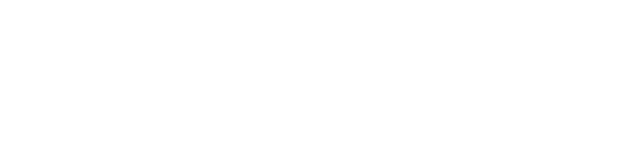
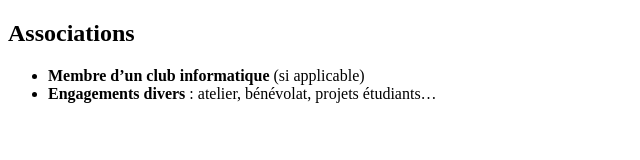
Before and after one commit to setondjimauriac/mon-cv, a plain HTML site: page index.html in a window 1280 px wide. Shown: the whole page, without its empty margins (0-640 px from the left). Drawn offline with Linux system fonts and the light colour scheme.

Commit message:
mise en place de la section associations

```diff
--- a/index.html
+++ b/index.html
@@ -6,6 +6,15 @@
     <title>Document</title>
 </head>
 <body>
+    <section id="associations" class="section section-associations">
+    <div class="container">
+      <h2 class="section-title">Associations</h2>
 
+      <ul class="associations-list">
+        <li><strong>Membre d’un club informatique</strong> (si applicable)</li>
+        <li><strong>Engagements divers</strong> : atelier, bénévolat, projets étudiants…</li>
+      </ul>
+    </div>
+  </section>
 </body>
 </html>
```
